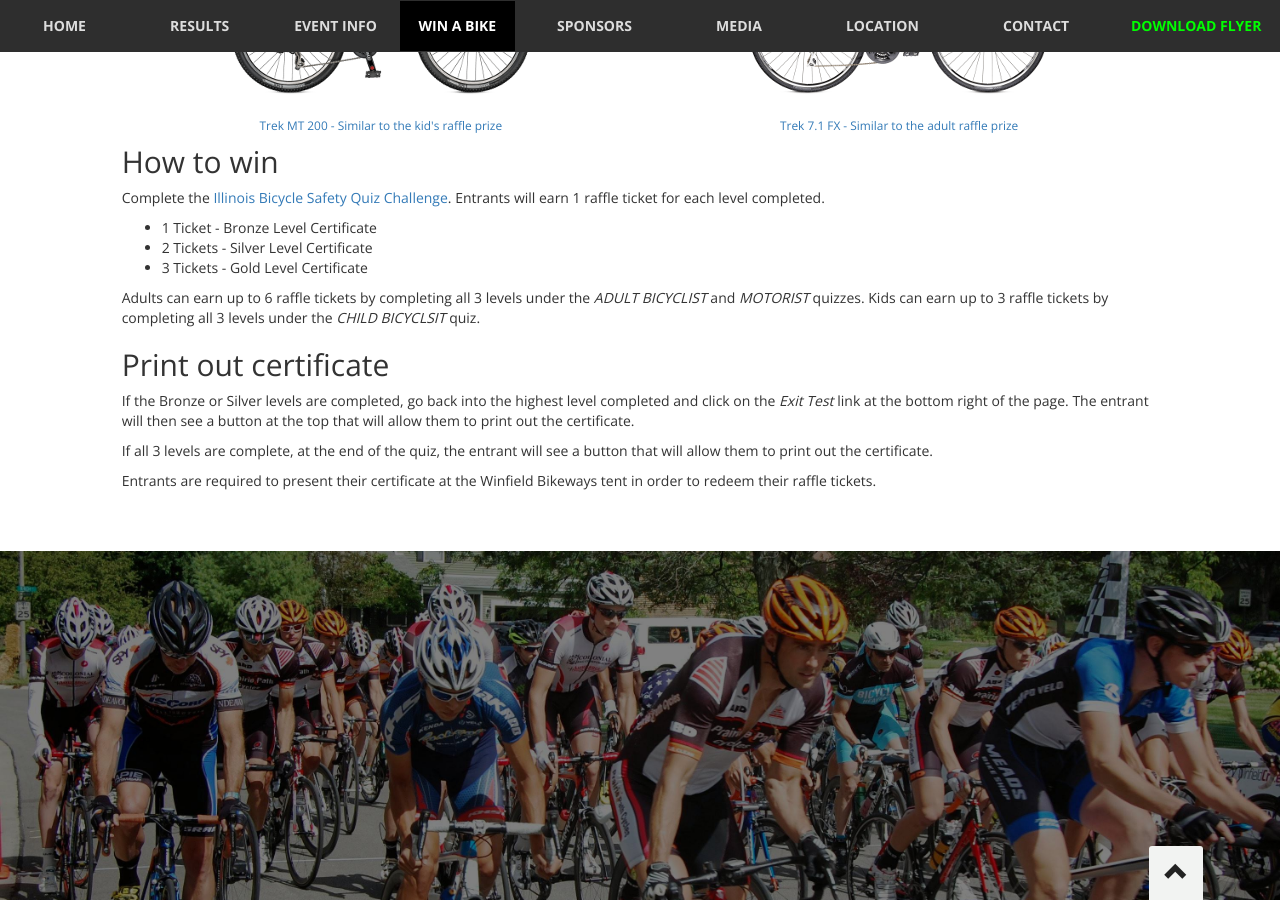
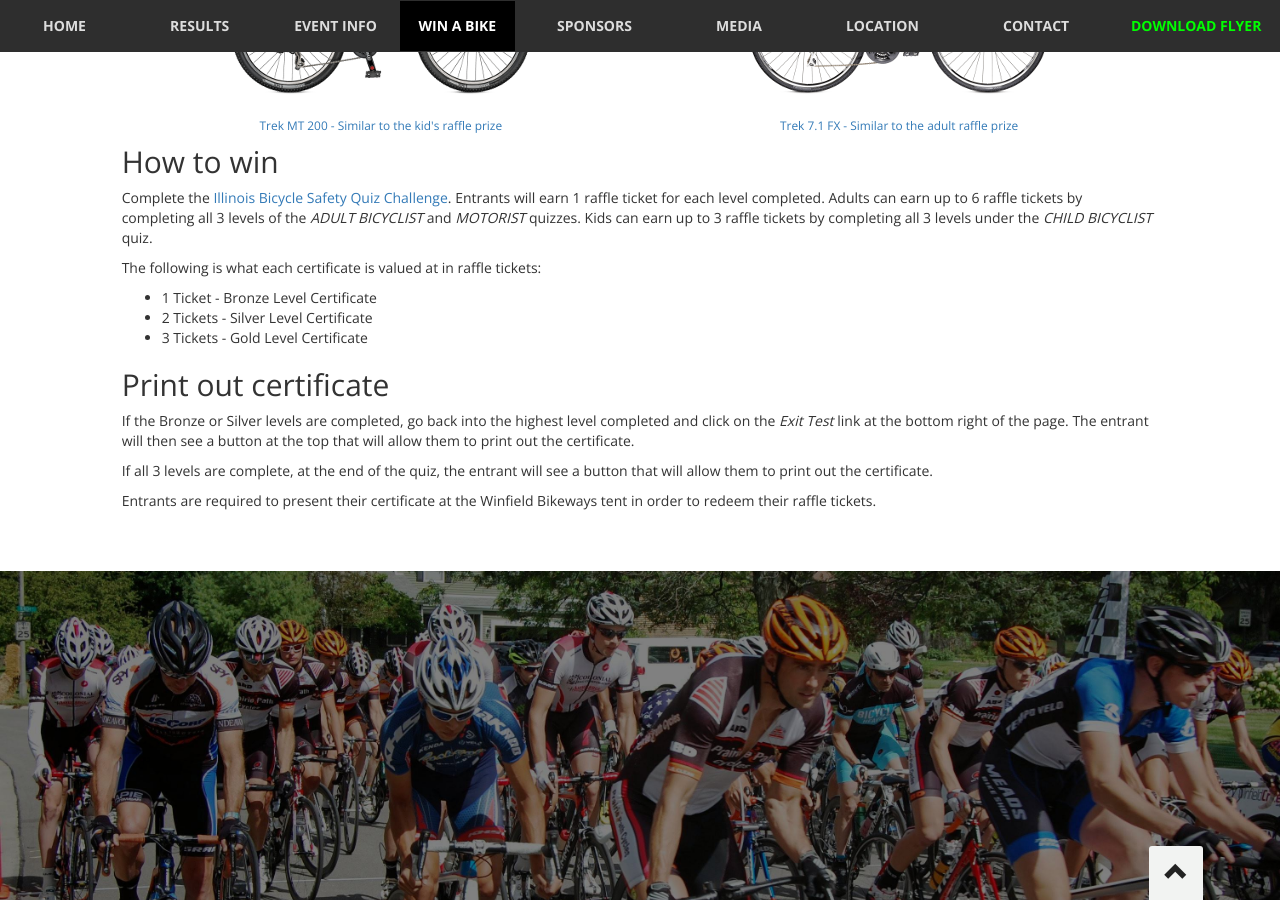
Before and after one commit to winfieldcriterium/winfieldcriterium.github.io, a Jekyll site: the page built from index.html, in a window 1280 px wide and 900 px high, scrolled down 5067 px. Built offline with Jekyll 4.4.1, drawn with Linux system fonts in a browser that asks for light colours; nearby versions of some CDN libraries; Markdown is read by kramdown in place of the engine named in the settings; some of the changed text lies outside the part shown.

Commit message:
rewording win a bike

```diff
--- a/index.html
+++ b/index.html
@@ -316,17 +316,19 @@ layout: default
     <h2>How to win</h2>
     <p>
       Complete the <a href="http://www.bikesafetyquiz.com/" target="_blank">Illinois Bicycle Safety Quiz Challenge</a>.
-      Entrants will earn 1 raffle ticket for each level completed.
+      Entrants will earn 1 raffle ticket for each level completed. Adults can
+      earn up to 6 raffle tickets by completing all 3 levels of the <i>ADULT
+        BICYCLIST</i> and <i>MOTORIST</i> quizzes. Kids can earn up to 3 raffle
+      tickets by completing all 3 levels under the <i>CHILD BICYCLIST</i> quiz.
+    </p>
+    <p>
+      The following is what each certificate is valued at in raffle tickets:
     </p>
     <ul>
       <li>1 Ticket - Bronze Level Certificate</li>
       <li>2 Tickets - Silver Level Certificate</li>
       <li>3 Tickets - Gold Level Certificate</li>
     </ul>
-    <p>
-      Adults can earn up to 6 raffle tickets by completing all 3 levels under the <i>ADULT BICYCLIST</i> and <i>MOTORIST</i> quizzes.
-      Kids can earn up to 3 raffle tickets by completing all 3 levels under the <i>CHILD BICYCLSIT</i> quiz.
-    </p>
     <h2>Print out certificate</h2>
     <p>
       If the Bronze or Silver levels are completed, go back into the highest
```
